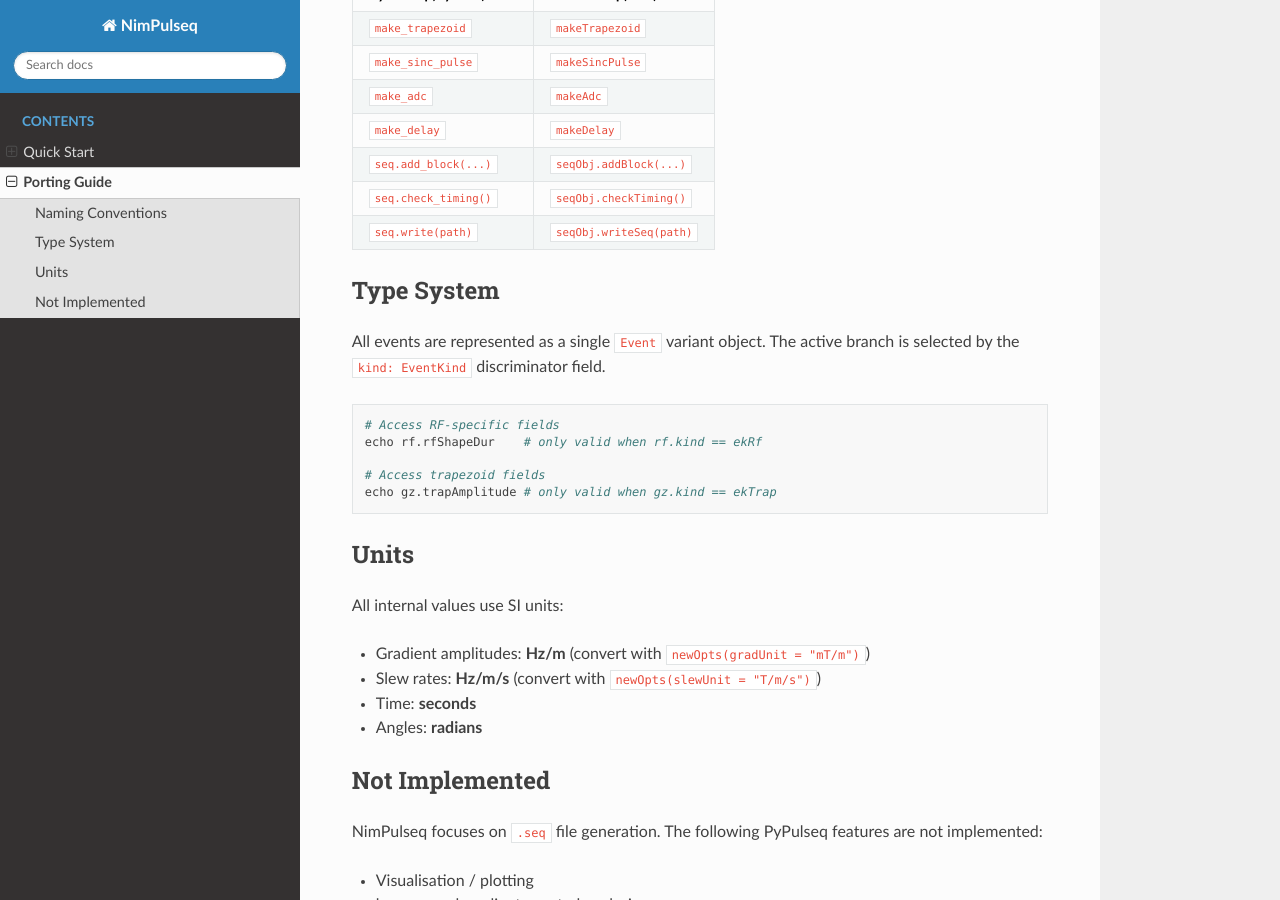
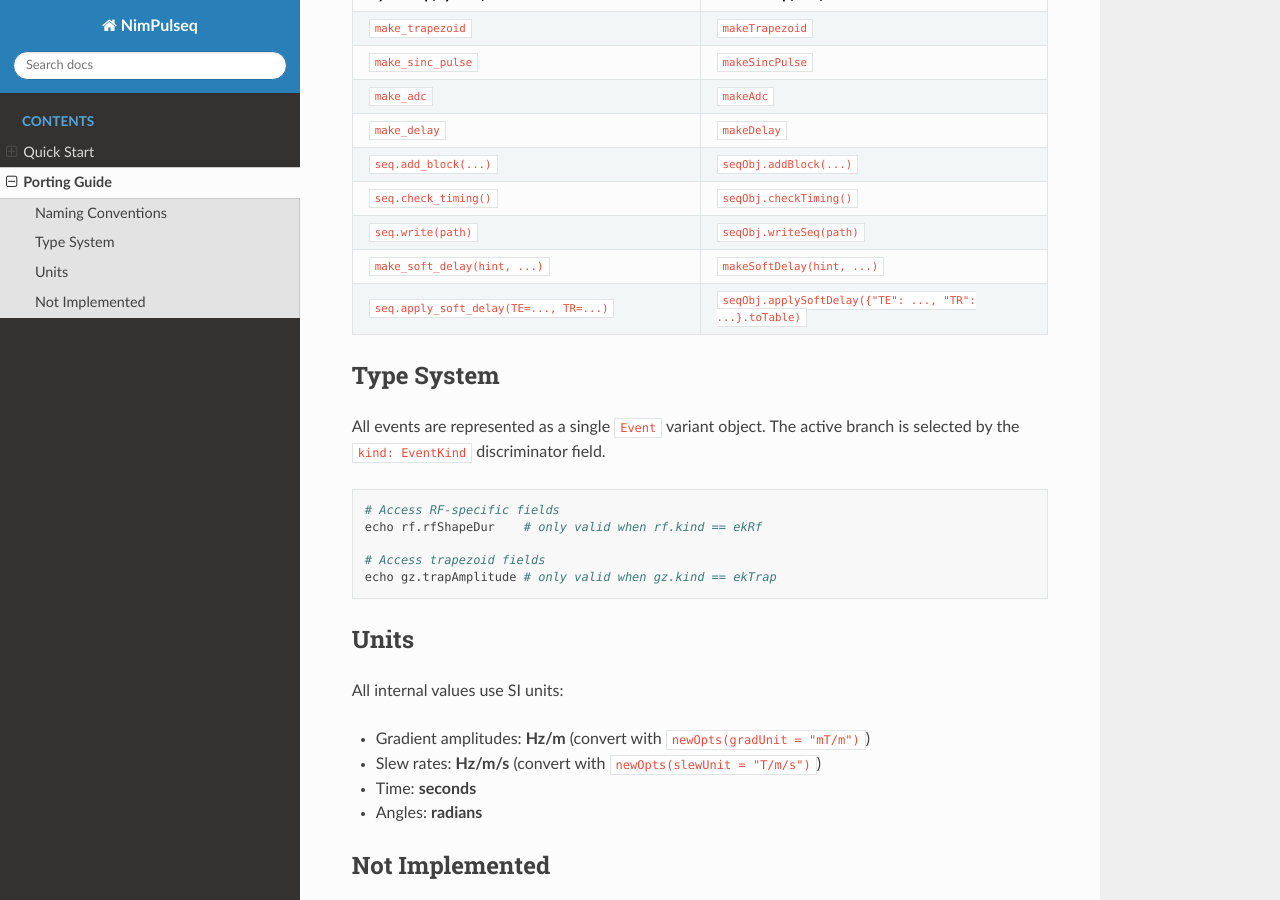
Before and after one commit to fsantini/nimpulseq, a Sphinx documentation site: the page built from docs/porting.rst, in a window 1280 px wide and 900 px high, scrolled down 360 px. Built offline with Sphinx 7.4.7 and the Read the Docs theme 3.1.0, drawn with Linux system fonts in a browser that asks for light colours; pages that are not in the unit, such as notebooks, are missing from menus.

Commit message:
Soft delay implementation

```diff
--- a/docs/generate_rst.py
+++ b/docs/generate_rst.py
@@ -46,6 +46,7 @@
     ("make_adc",                     SRC_DIR / "nimpulseq" / "make_adc.nim",                 "make_adc — ADC events"),
     ("make_delay",                   SRC_DIR / "nimpulseq" / "make_delay.nim",               "make_delay — Delay events"),
     ("make_label",                   SRC_DIR / "nimpulseq" / "make_label.nim",               "make_label — Label events"),
+    ("make_soft_delay",              SRC_DIR / "nimpulseq" / "make_soft_delay.nim",          "make_soft_delay — Soft delay events"),
     ("make_trigger",                 SRC_DIR / "nimpulseq" / "make_trigger.nim",             "make_trigger — Trigger and output events"),
     ("make_extended_trapezoid",      SRC_DIR / "nimpulseq" / "make_extended_trapezoid.nim",  "make_extended_trapezoid — Piecewise-linear gradients"),
     ("make_extended_trapezoid_area", SRC_DIR / "nimpulseq" / "make_extended_trapezoid_area.nim", "make_extended_trapezoid_area — Extended trapezoid from area"),
--- a/docs/porting.rst
+++ b/docs/porting.rst
@@ -29,6 +29,10 @@
      - ``seqObj.checkTiming()``
    * - ``seq.write(path)``
      - ``seqObj.writeSeq(path)``
+   * - ``make_soft_delay(hint, ...)``
+     - ``makeSoftDelay(hint, ...)``
+   * - ``seq.apply_soft_delay(TE=..., TR=...)``
+     - ``seqObj.applySoftDelay({"TE": ..., "TR": ...}.toTable)``
 
 Type System
 -----------
```
Also changed, not shown: 10 other files.
